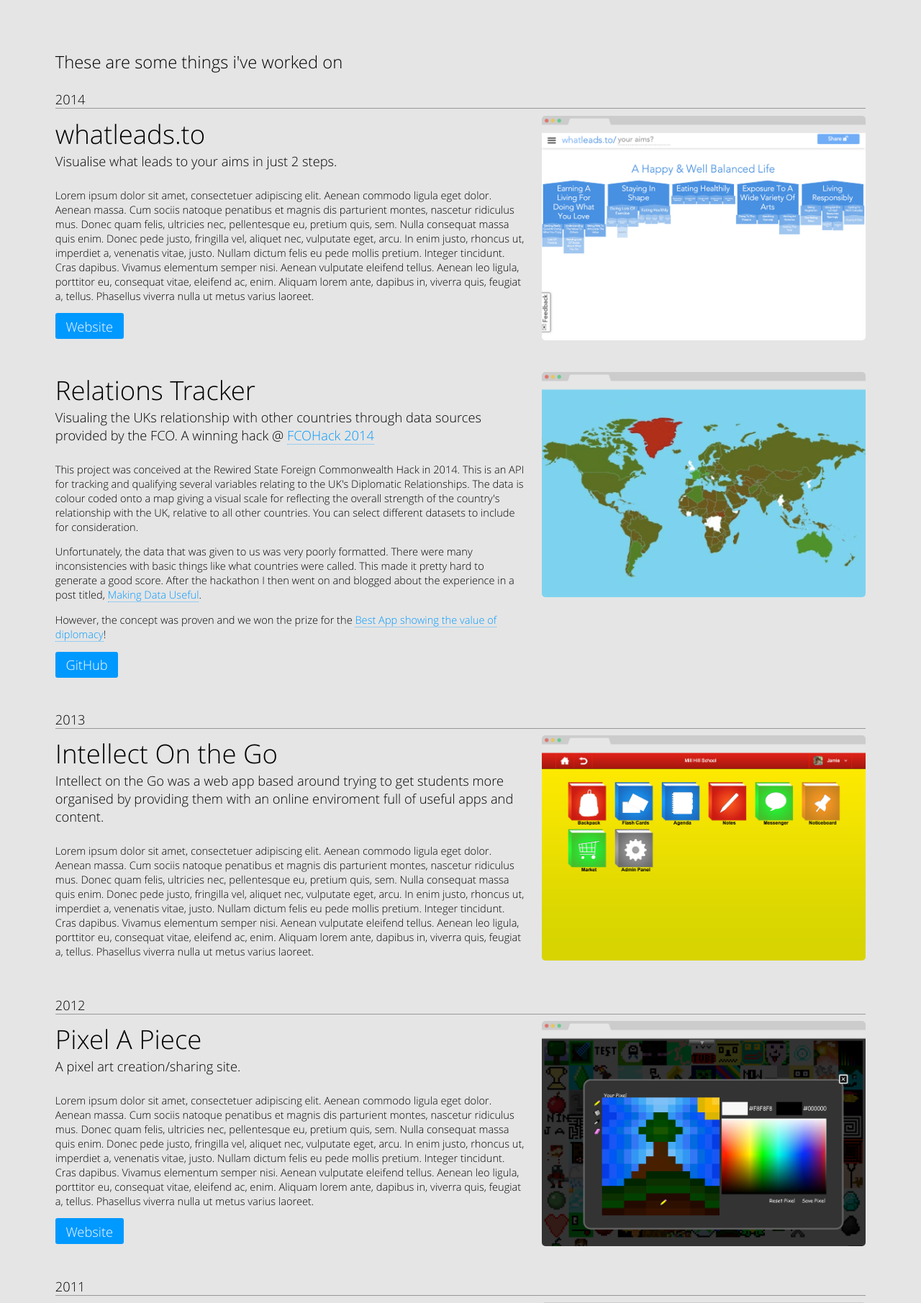
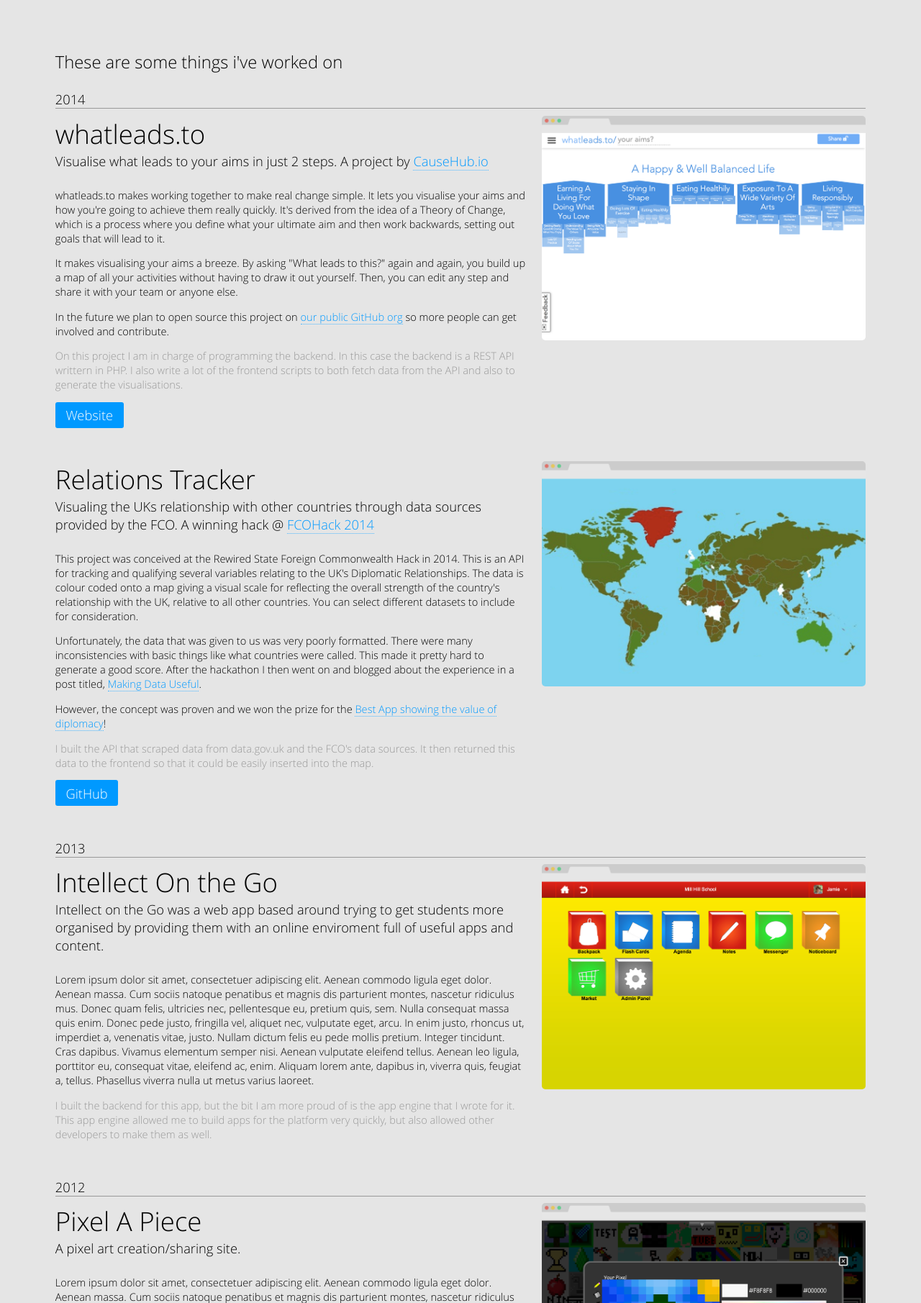
Before and after one commit to viralpickaxe/portfolio, a PHP site: page / in a window 1280 px wide. Shown: the part 625-2436 px from the top of the page at 72% size. Run offline with PHP 8.4, Linux system fonts and the light colour scheme.

Commit message:
Added more info

```diff
--- a/assets/css/elements/_base.scss
+++ b/assets/css/elements/_base.scss
@@ -141,6 +141,9 @@ footer {
         font-size: 0.8em;
         padding-right: 1.5em;
         @media (max-width: 500px){padding-right:0;}
+        &.whatidid {
+          color: $grey_dark;
+        }
       }
       .links {
         ul {
--- a/index.html
+++ b/index.html
@@ -72,8 +72,11 @@
             <div class="project">
               <div class="content">
                 <h2>whatleads.to</h2>
-                <h4>Visualise what leads to your aims in just 2 steps.</h4>
-                <p>Lorem ipsum dolor sit amet, consectetuer adipiscing elit. Aenean commodo ligula eget dolor. Aenean massa. Cum sociis natoque penatibus et magnis dis parturient montes, nascetur ridiculus mus. Donec quam felis, ultricies nec, pellentesque eu, pretium quis, sem. Nulla consequat massa quis enim. Donec pede justo, fringilla vel, aliquet nec, vulputate eget, arcu. In enim justo, rhoncus ut, imperdiet a, venenatis vitae, justo. Nullam dictum felis eu pede mollis pretium. Integer tincidunt. Cras dapibus. Vivamus elementum semper nisi. Aenean vulputate eleifend tellus. Aenean leo ligula, porttitor eu, consequat vitae, eleifend ac, enim. Aliquam lorem ante, dapibus in, viverra quis, feugiat a, tellus. Phasellus viverra nulla ut metus varius laoreet.</p>
+                <h4>Visualise what leads to your aims in just 2 steps. A project by <a href="http://causehub.io" target=_blank>CauseHub.io</a></h4>
+                <p>whatleads.to makes working together to make real change simple. It lets you visualise your aims and how you're going to achieve them really quickly. It's derived from the idea of a Theory of Change, which is a process where you define what your ultimate aim and then work backwards, setting out goals that will lead to it.</p>
+                <p>It makes visualising your aims a breeze. By asking "What leads to this?" again and again, you build up a map of all your activities without having to draw it out yourself. Then, you can edit any step and share it with your team or anyone else.</p>
+                <p>In the future we plan to open source this project on <a href="https://github.com/CauseHub" target=_blank>our public GitHub org</a> so more people can get involved and contribute.</p>
+                <p class="whatidid">On this project I am in charge of programming the backend. In this case the backend is a REST API writtern in PHP. I also write a lot of the frontend scripts to both fetch data from the API and also to generate the visualisations.</p>
                 <div class="links">
                   <ul>
                     <li><a href="http://whatleads.to" target=_blank>Website</a></li>
@@ -89,6 +92,7 @@
                 <p>This project was conceived at the Rewired State Foreign Commonwealth Hack in 2014. This is an API for tracking and qualifying several variables relating to the UK's Diplomatic Relationships. The data is colour coded onto a map giving a visual scale for reflecting the overall strength of the country's relationship with the UK, relative to all other countries. You can select different datasets to include for consideration.</p>
                 <p>Unfortunately, the data that was given to us was very poorly formatted. There were many inconsistencies with basic things like what countries were called. This made it pretty hard to generate a good score. After the hackathon I then went on and blogged about the experience in a post titled, <a href="https://medium.com/words-by-causehub-io/making-data-useful-2851ac7a9335" target=_blank>Making Data Useful</a>.</p>
                 <p>However, the concept was proven and we won the prize for the <a href="http://hacks.rewiredstate.org/events/fcohack/relations-tracker" target=_blank>Best App showing the value of diplomacy</a>!</p>
+                <p class="whatidid">I built the API that scraped data from data.gov.uk and the FCO's data sources. It then returned this data to the frontend so that it could be easily inserted into the map.</p>
                 <div class="links">
                   <ul>
                     <li><a href="https://github.com/CauseHub/relations-tracker" target=_blank>GitHub</a></li>
@@ -105,6 +109,7 @@
                 <h2>Intellect On the Go</h2>
                 <h4>Intellect on the Go was a web app based around trying to get students more organised by providing them with an online enviroment full of useful apps and content.</h4>
                 <p>Lorem ipsum dolor sit amet, consectetuer adipiscing elit. Aenean commodo ligula eget dolor. Aenean massa. Cum sociis natoque penatibus et magnis dis parturient montes, nascetur ridiculus mus. Donec quam felis, ultricies nec, pellentesque eu, pretium quis, sem. Nulla consequat massa quis enim. Donec pede justo, fringilla vel, aliquet nec, vulputate eget, arcu. In enim justo, rhoncus ut, imperdiet a, venenatis vitae, justo. Nullam dictum felis eu pede mollis pretium. Integer tincidunt. Cras dapibus. Vivamus elementum semper nisi. Aenean vulputate eleifend tellus. Aenean leo ligula, porttitor eu, consequat vitae, eleifend ac, enim. Aliquam lorem ante, dapibus in, viverra quis, feugiat a, tellus. Phasellus viverra nulla ut metus varius laoreet.</p>
+                <p class="whatidid">I built the backend for this app, but the bit I am more proud of is the app engine that I wrote for it. This app engine allowed me to build apps for the platform very quickly, but also allowed other developers to make them as well.</p>
                 <div class="links">
                   <ul>
 
@@ -121,6 +126,7 @@
                 <h2>Pixel A Piece</h2>
                 <h4>A pixel art creation/sharing site.</h4>
                 <p>Lorem ipsum dolor sit amet, consectetuer adipiscing elit. Aenean commodo ligula eget dolor. Aenean massa. Cum sociis natoque penatibus et magnis dis parturient montes, nascetur ridiculus mus. Donec quam felis, ultricies nec, pellentesque eu, pretium quis, sem. Nulla consequat massa quis enim. Donec pede justo, fringilla vel, aliquet nec, vulputate eget, arcu. In enim justo, rhoncus ut, imperdiet a, venenatis vitae, justo. Nullam dictum felis eu pede mollis pretium. Integer tincidunt. Cras dapibus. Vivamus elementum semper nisi. Aenean vulputate eleifend tellus. Aenean leo ligula, porttitor eu, consequat vitae, eleifend ac, enim. Aliquam lorem ante, dapibus in, viverra quis, feugiat a, tellus. Phasellus viverra nulla ut metus varius laoreet.</p>
+                <p class="whatidid">This was the second major build that I did, I built both the frontend and the backend, but I had some help to build the Flash pixel editor.</p>
                 <div class="links">
                   <ul>
                     <li><a href="http://pixelapiece.com" target=_blank>Website</a></li>
@@ -137,6 +143,7 @@
                 <h2>MineZone</h2>
                 <h4>The first website that I built. It was a social network for the game MineCraft.</h4>
                 <p>Lorem ipsum dolor sit amet, consectetuer adipiscing elit. Aenean commodo ligula eget dolor. Aenean massa. Cum sociis natoque penatibus et magnis dis parturient montes, nascetur ridiculus mus. Donec quam felis, ultricies nec, pellentesque eu, pretium quis, sem. Nulla consequat massa quis enim. Donec pede justo, fringilla vel, aliquet nec, vulputate eget, arcu. In enim justo, rhoncus ut, imperdiet a, venenatis vitae, justo. Nullam dictum felis eu pede mollis pretium. Integer tincidunt. Cras dapibus. Vivamus elementum semper nisi. Aenean vulputate eleifend tellus. Aenean leo ligula, porttitor eu, consequat vitae, eleifend ac, enim. Aliquam lorem ante, dapibus in, viverra quis, feugiat a, tellus. Phasellus viverra nulla ut metus varius laoreet.</p>
+                <p class="whatidid">I built this site completely by myself, at the time of this project I only knew PHP, HTML and CSS so it was quite slow and clunky.</p>
                 <div class="links">
                   <ul>
 
```
Also changed, not shown: assets/css/style.css.
